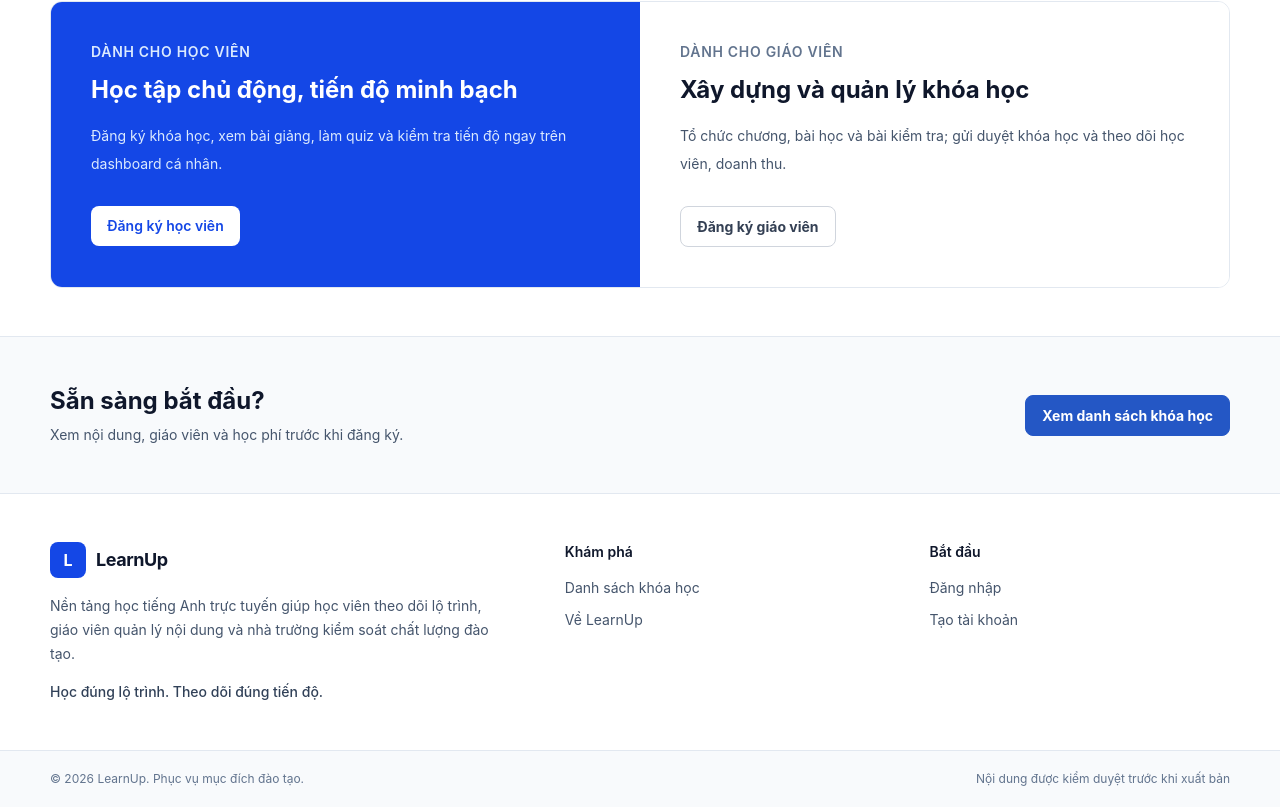
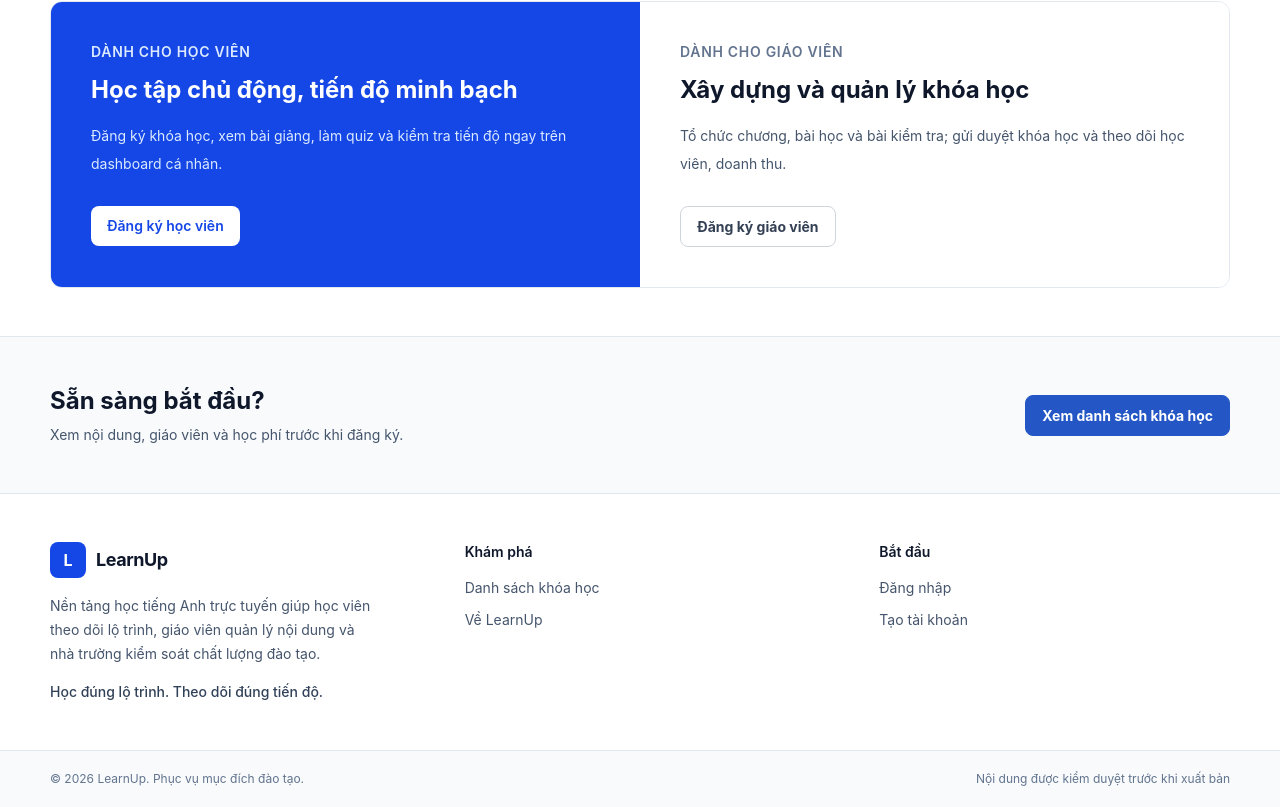
Before and after one commit to ltuananh1105/DoAn, a React (Vite) app in the folder frontend/: page / in a window 1280 px wide. Shown: the part 1749-2556 px from the top of the page. Built offline with nearby package versions, Linux system fonts and the light colour scheme; no server answers.

Commit message:
Sửa footer hiển thị ngang

```diff
--- a/frontend/src/components/Footer.jsx
+++ b/frontend/src/components/Footer.jsx
@@ -20,8 +20,8 @@ export default function Footer() {
 
   return (
     <footer className="border-t border-slate-200 bg-white">
-      <div className="app-container grid gap-10 py-12 md:grid-cols-[1.5fr_1fr_1fr] lg:gap-16">
-        <div className="max-w-md">
+      <div className="app-container grid grid-cols-1 gap-10 py-12 md:grid-cols-3 lg:gap-16">
+        <div className="max-w-md md:pr-6">
           <Link to="/" className="inline-flex items-center gap-2.5" aria-label="LearnUp - Trang chủ">
             <span className="flex h-9 w-9 items-center justify-center rounded-lg bg-blue-700 font-bold text-white">L</span>
             <span className="text-lg font-bold tracking-tight text-slate-900">LearnUp</span>
```
